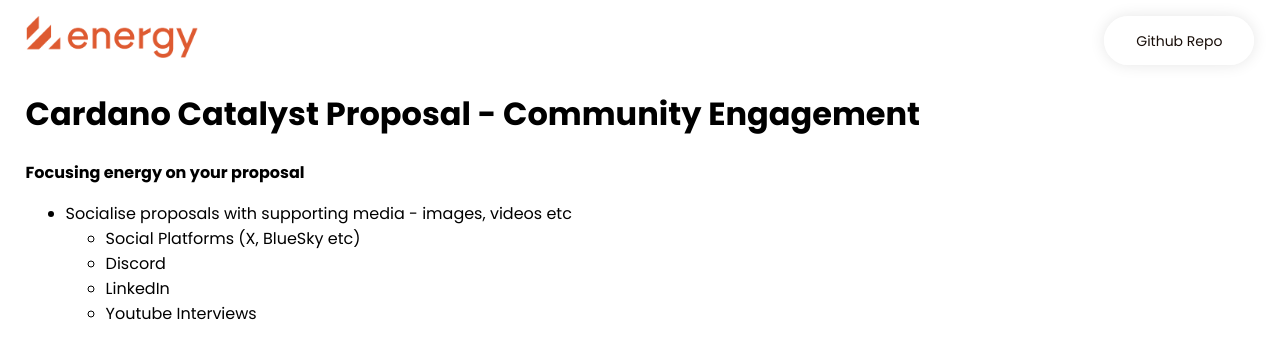
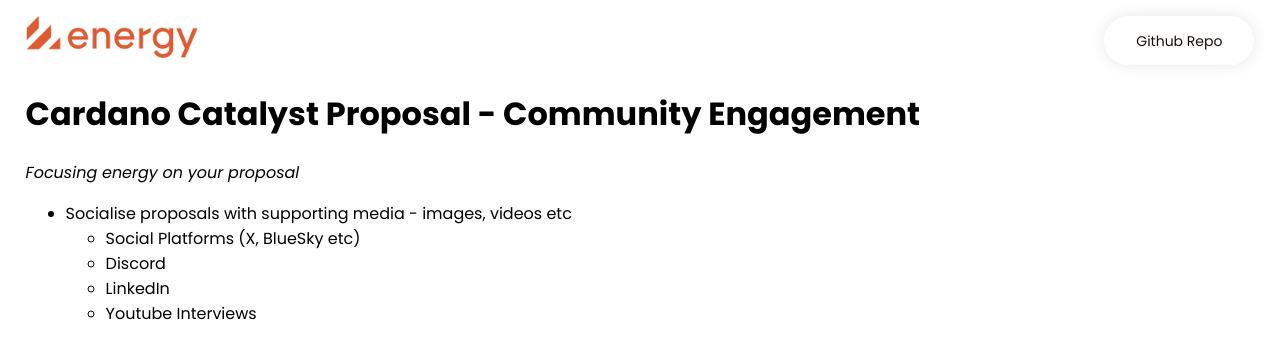
Before and after one commit to selfdriven-engagement/selfdriven-energy, a Jekyll site: the page built from docs/pages/cardano-catalyst-community-engagement.md, in a window 1280 px wide. Shown: the top 345 px of the page. Built offline with Jekyll 4.4.1, drawn with Linux system fonts in a browser that asks for light colours.

```diff
--- a/docs/pages/cardano-catalyst-community-engagement.md
+++ b/docs/pages/cardano-catalyst-community-engagement.md
@@ -6,7 +6,7 @@ permalink: /cardano-catalyst-community-engagement/
 
 # Cardano Catalyst Proposal - Community Engagement
 
-**Focusing energy on your proposal**
+*Focusing energy on your proposal*
 
 - Socialise proposals with supporting media - images, videos etc
     - Social Platforms (X, BlueSky etc)
@@ -63,6 +63,7 @@ Always close with:
 - Cross-Collaboration: Where possible, tag or partner with other proposals to build momentum.
 - Consistency: Share updates at least 2–3 times a week across platforms, not just once.
 
+
 ---
 
 ### References
```
